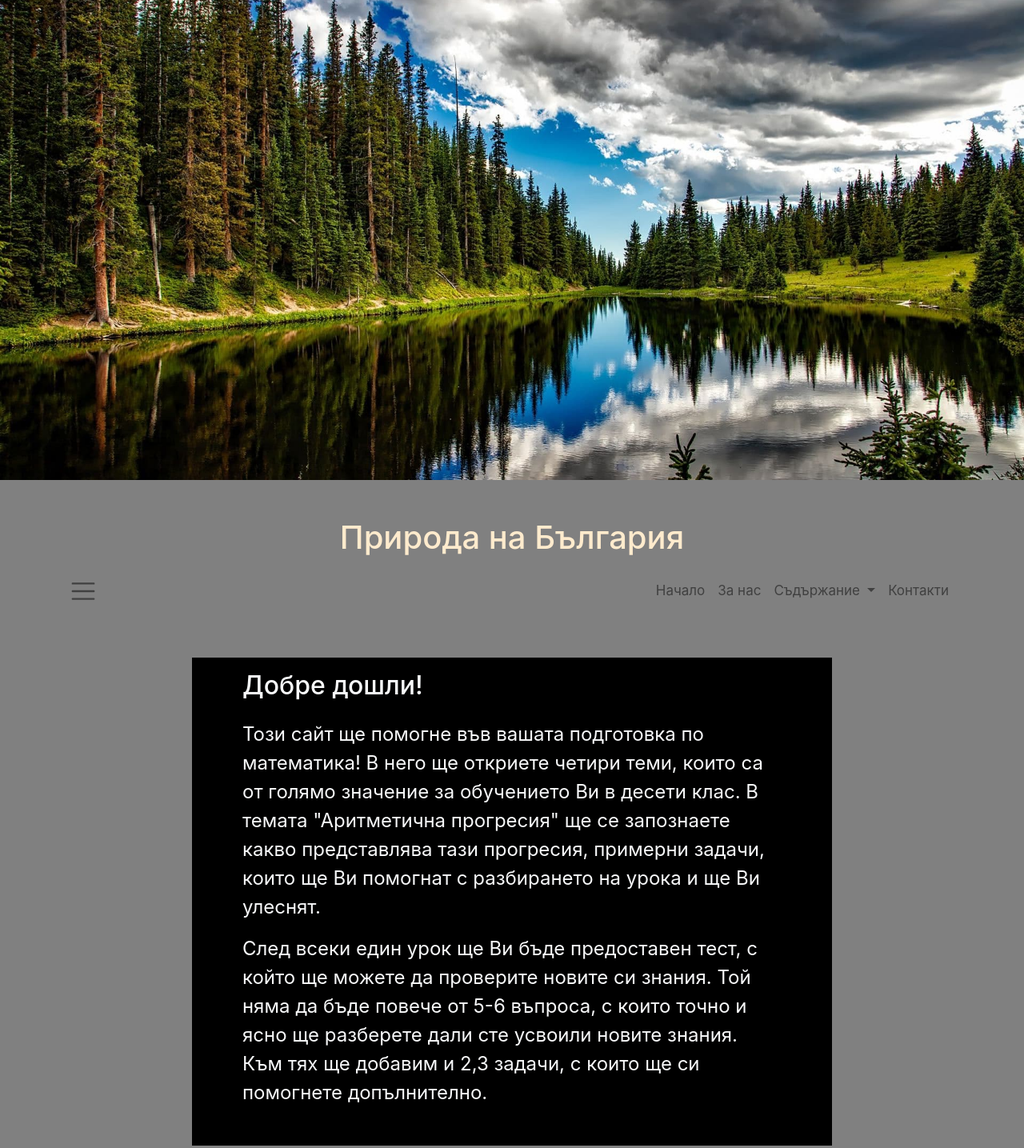
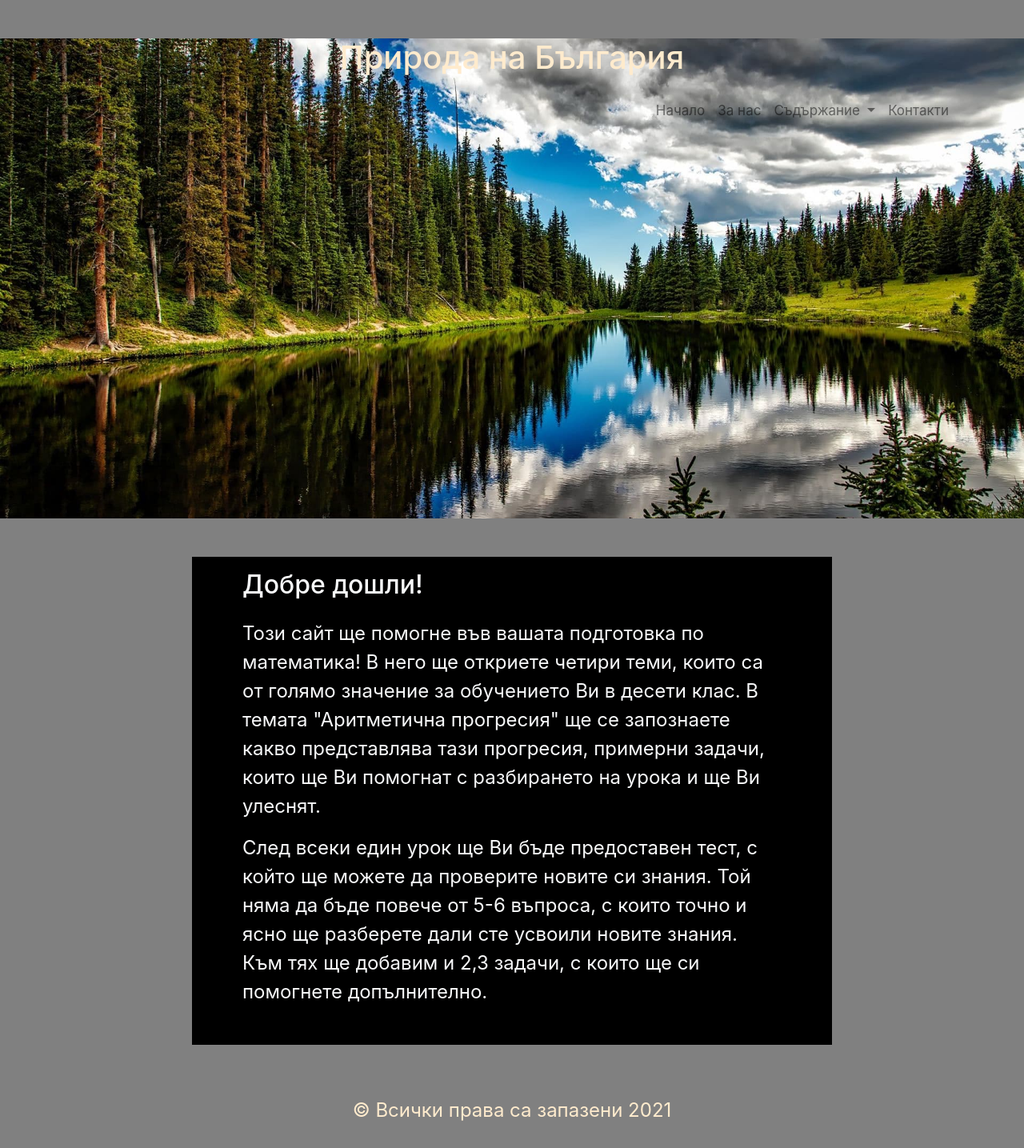
Before and after one commit to ShadowXLEGEND4/NatureOfBulgaria, a plain HTML site: page index.html in a window 1280 px wide. Shown: the top 1435 px of the page at 80% size. Drawn offline with nearby package versions, Linux system fonts and the light colour scheme.

Commit message:
inserted navbar into parallax effect

```diff
--- a/css/style.css
+++ b/css/style.css
@@ -8,6 +8,11 @@ body{
 .parallax{
     min-height: 600px;
     background: transparent;
+}
+
+.info{
+    z-index: 2;
+    position: relative;
 }
 
 .navbar-collapse{
--- a/index.html
+++ b/index.html
@@ -16,7 +16,8 @@
 </head>
 
 <body>
-    <div class="parallax" data-parallax="scroll" data-z-index="1" data-image-src="/images/nature1.jpg"></div>
+ <div class="parallax" data-parallax="scroll" data-z-index="1" data-image-src="/images/nature1.jpg">
+  <div class="info">
   <header id="header" class="mb-5">
     <h1 id="h1" class="text-center mt-5">Природа на България</h1>
     <div class="container px-0">
@@ -52,7 +53,9 @@
     </div>
     </nav>
   </header>
-  <main id="main" class="container text-dark pb-3">
+  </div>
+  </div>
+  <main id="main" class="container text-dark pb-3 mt-5">
     <section class="container text-light px-5 py-3">
       <h2 class="mb-4">Добре дошли!</h2>
       <p>Този сайт ще помогне във вашата подготовка по математика! В него ще откриете четири теми,
```
